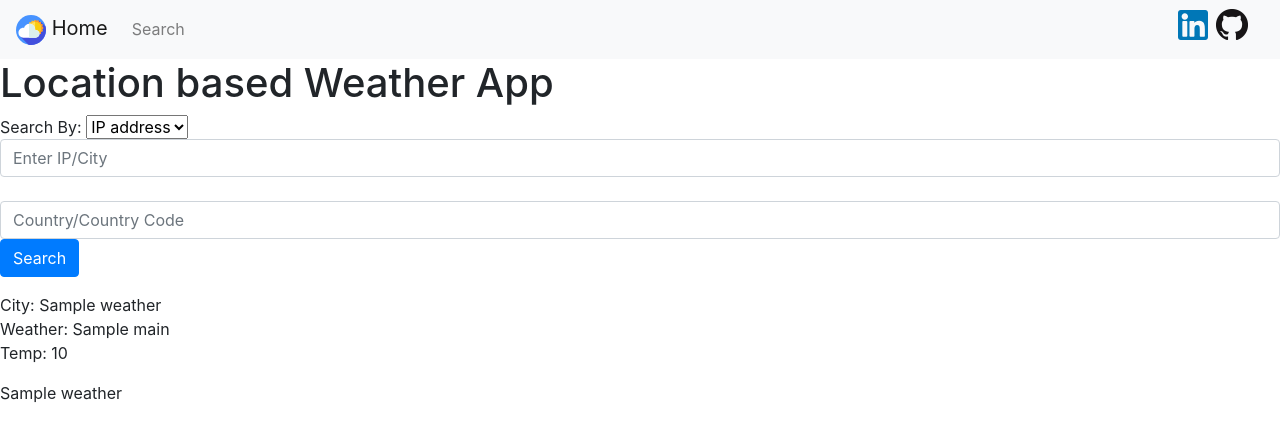
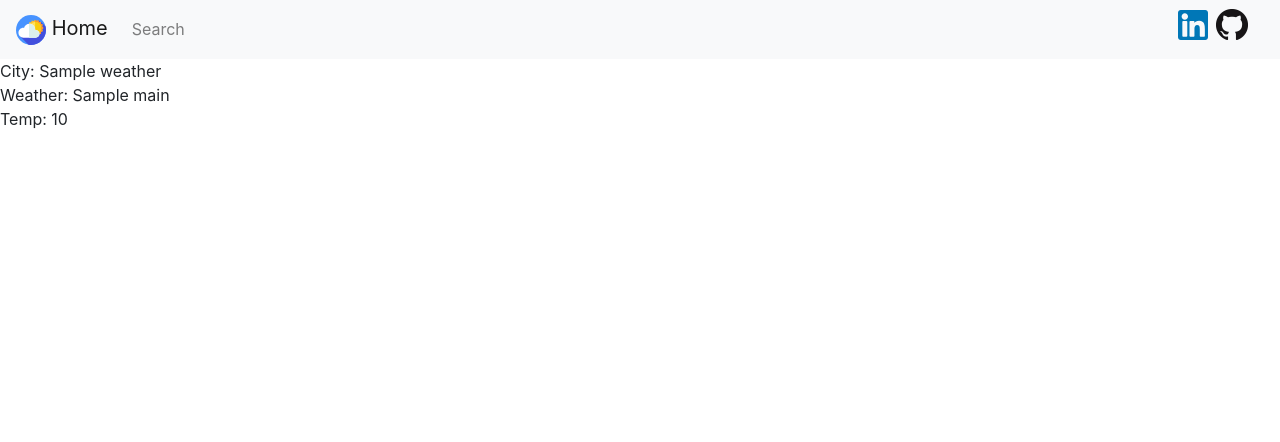
Before and after one commit to sukanta-27/OneStopWeather, a Flask app: template templates/index.html in a window 1280 px wide. Shown: the top 442 px of the page. Run offline with Flask 2, Linux system fonts and the light colour scheme; the template is opened without the code that fills it: most values are stand-ins (such as "Sample title", 1, 10 or a date in 2020); some libraries are stand-ins or nearby versions.

Commit message:
Move search form to search.html

```diff
--- a/app.py
+++ b/app.py
@@ -7,13 +7,21 @@ import os
 app = Flask(__name__)
 load_dotenv()
 
-@app.route("/", methods=['GET', 'POST'])
+@app.route("/", methods=['GET'])
 def index():
     # As developing in localhost, ip will not fetch any address
     # So for testing purposes giving hardcoded random IP
     # visitor_ip = request.remote_addr
     visitor_ip = '125.23.44.12'
+    # Show User's weather information
+    visitor_city = TrackIP(visitor_ip).getCity()
+    weather = WeatherInfo(city=visitor_city).getWeatherByCity()
 
+    return render_template('index.html', weather=weather)
+
+
+@app.route('/search', methods=['GET', 'POST'])
+def search():
     if request.method == 'POST':
         mode = request.form.get("modeOfSearch")
 
@@ -37,17 +45,10 @@ def index():
                 weather = WeatherInfo(zip=zip, country=country).getWeatherByZip()
             except Exception:
                 return redirect(url_for('index'))
+
+        return render_template('index.html', weather=weather)
+
     else:
-        # Show User's weather information
-        visitor_city = TrackIP(visitor_ip).getCity()
-        weather = WeatherInfo(city=visitor_city).getWeatherByCity()
-
-    return render_template('index.html', weather=weather)
-
-
-@app.route('/search', methods=['GET', 'POST'])
-def search():
-    pass
-
+        return render_template('search.html')
 if __name__ == '__main__':
     app.run(debug=True)
--- a/static/style.css
+++ b/static/style.css
@@ -1,3 +1,14 @@
+/* body {
+    background: linear-gradient(180deg, rgba(78, 185, 140, 0.64) 5.34%, rgba(18, 94, 183, 0.56) 100%);
+    width: auto;
+    height: 100vh;
+
+} */
+
+body {
+    position: relative;
+}
+
 .navbar {
     position: relative;
 }
--- a/templates/index.html
+++ b/templates/index.html
@@ -2,34 +2,12 @@
 
 {% block content %}
 
-    <h1>
-        Location based Weather App
-    </h1>
-    <form method="POST" class="form">
-        <div class="form-group">
-            Search By:
-            <select name='modeOfSearch' class="dropdown">
-                <option value="IP">IP address</option>
-                <option value="City">City</option>
-                <option value="Zip">Zip Code</option>
-            </select>
-            <input type="text" placeholder="Enter IP/City" class="textField form-control" name='searchItem', required='true'>
-            <br>
-            <input type="text" placeholder="Country/Country Code" class="textField form-control" name='country'>
-            <input type="submit" value="Search" class="btn btn-primary">
-        </div>
-
-    </form>
-
-
-    <p>
-        City: {{weather['name']}} <br>
-        Weather: {{weather['weather'][0]['main']}} <br>
-        Temp: {{weather['main']['temp']}}
-    </p>
-
-    <p>
-        {{weather}}
-    </p>
+    <div class="weatherResult">
+        <p>
+            City: {{weather['name']}} <br>
+            Weather: {{weather['weather'][0]['main']}} <br>
+            Temp: {{weather['main']['temp']}}
+        </p>
+    </div>
 
 {% endblock content %}
```
Also changed, not shown: templates/search.html (+20 -2 lines).
